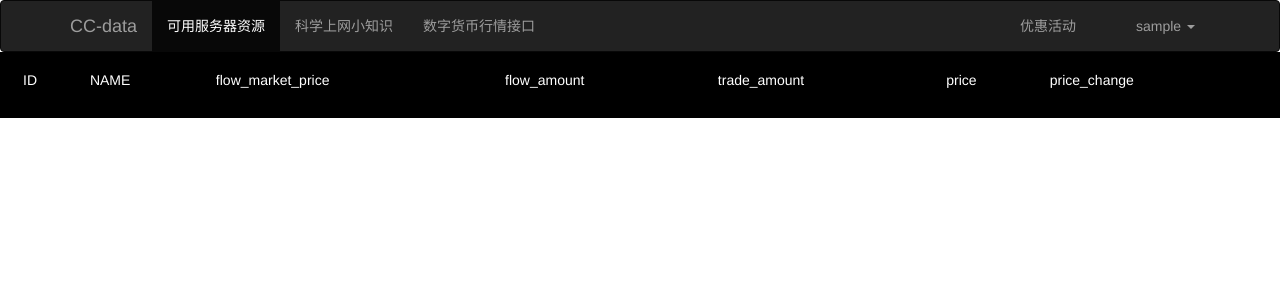
After one commit to chris-different/ss_sale, a Flask app: page /coin/ in a window 1280 px wide. The commit adds this page. Shown: the top 300 px of the page. Run offline with Flask 2, Linux system fonts and the light colour scheme; the visitor is signed in with stand-in values (Sample User, id 1); data comes from the database, SQL or seed files in the repository; data that the repository does not hold is empty; some libraries are stand-ins or nearby versions.

Commit message:
start online

```diff
--- a/ss_sale/app.py
+++ b/ss_sale/app.py
@@ -28,8 +28,9 @@ def register_extensions(app):
     login_manager.login_view = 'front.login'
 
 def register_blueprints(app):
-    from .handlers import front, admin , server, api
+    from .handlers import front, admin , server, api, coin
     app.register_blueprint(front)
     app.register_blueprint(admin)
     app.register_blueprint(server)
     app.register_blueprint(api)
+    app.register_blueprint(coin)
--- a/ss_sale/handlers/__init__.py
+++ b/ss_sale/handlers/__init__.py
@@ -2,3 +2,4 @@ from .front import front
 from .admin import admin
 from .server import server
 from .api import api
+from .coin import coin
--- a/ss_sale/handlers/api.py
+++ b/ss_sale/handlers/api.py
@@ -4,6 +4,8 @@ from ss_sale.redis_all import get_data_json
 from flask_login import login_user, logout_user, login_required,current_user
 from ss_sale.forms import LoginForm, UserRegisterForm, UserEditForm
 import redis
+import requests
+import json
 api = Blueprint('api',__name__,url_prefix='/api')
 
 
@@ -23,4 +25,9 @@ def server_data():
 def coin_data():
     coin_data = get_data_json()
     coin_data.sort(key=lambda x:x['f_id'])
-    return jsonify(coin_data)
+    return jsonify(coin_data[0:50])
+@api.route('/go_coin',methods=['GET','POST'])
+def get_coin():
+    r = requests.get('http://127.0.0.1:8081')
+    t = json.loads(r.text)
+    return jsonify(t)
--- /dev/null
+++ b/ss_sale/handlers/coin.py
@@ -0,0 +1,8 @@
+from flask import Blueprint,render_template,redirect,url_for,flash
+from flask_login import current_user
+
+coin = Blueprint('coin',__name__,url_prefix='/coin')
+
+@coin.route('/')
+def coin_price():
+    return render_template('front/coin_price.html')
--- a/ss_sale/redis_all.py
+++ b/ss_sale/redis_all.py
@@ -5,10 +5,10 @@ import redis
 r = redis.StrictRedis(host='127.0.0.1',port=6379,db=0)
 
 keys = r.keys()
-datas = []
 
 
 def get_data_json():
+    datas = []
     for key in keys:
         key_data = {}
         key_data['f_id'] = int(str(r.hget(key,"f_id"),encoding='utf-8'))
--- /dev/null
+++ b/ss_sale/static/js/get_price.js
@@ -0,0 +1,34 @@
+
+$(document).ready(function(){
+	$.get("/api/coin",function(data,status){
+
+		$.each(data,function(i,n){
+
+
+			$("tbody").append("<tr id=\""+i+"\"><\/tr>");
+			var h = "#"+i;
+			$(h).append("<td id=\""+i+"\">"+n.f_id+"<\/td>");
+			$(h).append("<td id=\""+i+"\">"+n.name+"<\/td>");
+			$(h).append("<td id=\""+i+"\">"+n.flow_market_price+"<\/td>");
+			$(h).append("<td id=\""+i+"\">"+n.flow_amount+"<\/td>");
+			$(h).append("<td id=\""+i+"\">"+n.trade_amount+"<\/td>");
+			$(h).append("<td id=\""+i+"\">"+n.price+"<\/td>");
+			$(h).append("<td id=\""+i+"\">"+n.price_change+"<\/td>");
+
+
+		});
+
+
+	});
+
+
+
+
+
+
+
+
+
+
+
+});
--- a/ss_sale/templates/base.html
+++ b/ss_sale/templates/base.html
@@ -43,12 +43,10 @@
                 <div class="collapse navbar-collapse" id="bs-example-navbar-collapse-1">
                     <ul class="nav navbar-nav">
                         <li class="active">
-                            {% if current_user.is_admin %}
 							<a href="{{ url_for('server.serverlist') }}">可用服务器资源<span class="sr-only">(current)</span> </a> </li>
+                        <li><a href="#">科学上网小知识</a> </li>
+                        <li><a href="{{ url_for('coin.coin_price') }}">数字货币行情接口</a> </li>
 
-                            {% endif %}
-                        <li><a href="#">科学上网小知识</a> </li>
-                        <li><a href="">数字货币数据接口</a></li>
                     </ul>
                     <ul class="nav navbar-nav navbar-right">
 
--- /dev/null
+++ b/ss_sale/templates/front/coin_price.html
@@ -0,0 +1,35 @@
+{% extends "base.html" %}
+{% block body %}
+<div id="long-list" class="container-fluid" style="background-color: black;color: #FFFFFF;padding-top: 10px;">
+	<table class="table">
+		<thead>
+			<tr>
+				<td>ID</td>
+				<td>NAME</td>
+				<td>flow_market_price</td>
+				<td>flow_amount</td>
+				<td>trade_amount</td>
+				<td>price</td>
+				<td>price_change</td>
+			</tr>
+		</thead>
+
+ 	   <tbody>
+
+    </tbody>
+
+    </table>
+
+
+
+</div>
+
+{% endblock %}
+
+
+
+
+
+        {% block tail_js %}
+<script src="/static/js/get_price.js" type="text/javascript"></script>
+        {% endblock %}
```
Also changed, not shown: wsgi.py (added, +8 -0 lines), ss_sale/handlers/server.py (line endings or trailing spaces), 1 other file.
